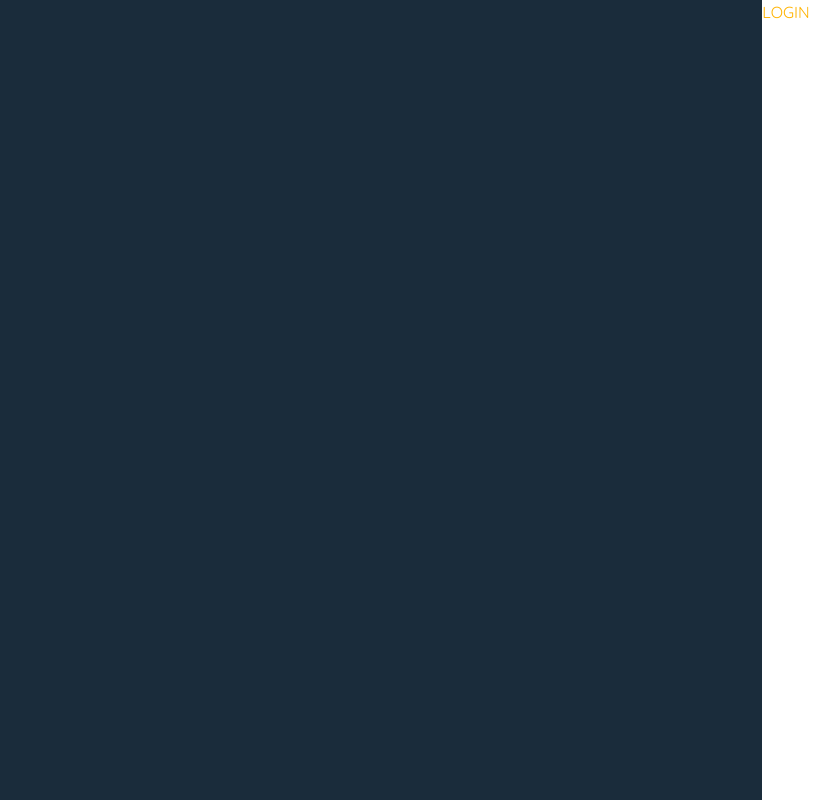
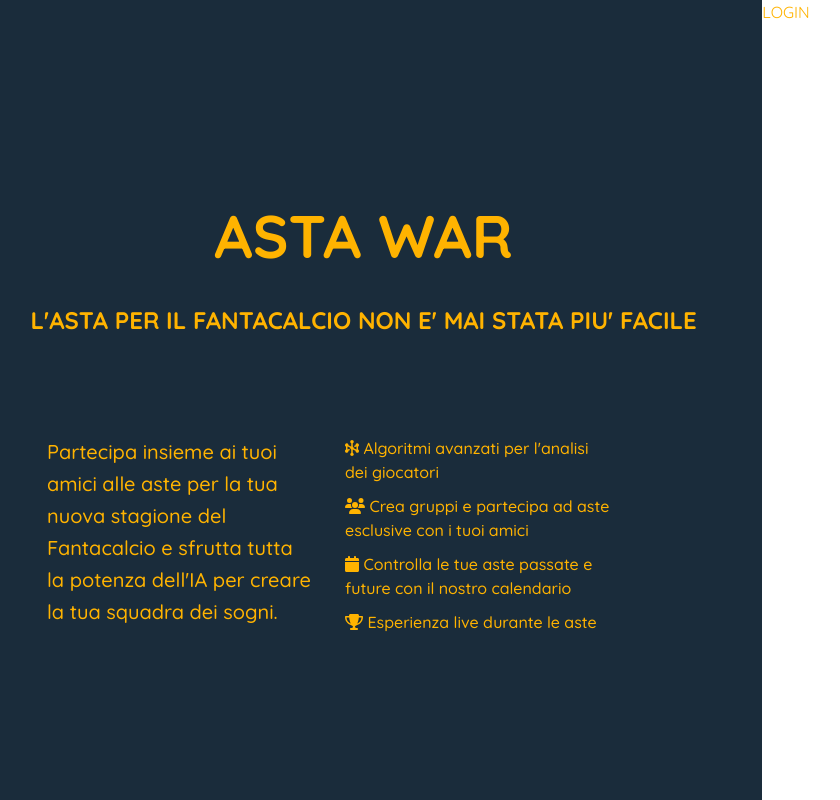
Before and after one commit to danielecomandini/astawar, a React (Vite) app: page / in a window 1280 px wide. Shown: the whole page, without its empty margins (3-843 px from the left). Built offline with nearby package versions, Linux system fonts and the light colour scheme.

Commit message:
Unlogged description (left)

```diff
--- a/src/UI/elements/grids/AWCol.jsx
+++ b/src/UI/elements/grids/AWCol.jsx
@@ -1,10 +1,10 @@
 import { Grid } from "@mui/material";
 
-const AWCol = ({ children, size = 12, textAlign }) => {
+const AWCol = ({ children, size = 12, textAlign="left" }) => {
   return (
     <Grid size={{ md: size }} sx={{
       textAlign: textAlign
-    }} justifyItems={textAlign}>
+    }}>
       {children}
     </Grid>
   );
--- a/src/UI/elements/grids/AWRow.jsx
+++ b/src/UI/elements/grids/AWRow.jsx
@@ -1,8 +1,8 @@
 import { Box, Grid } from "@mui/material";
 
-const AWRow = ({ children, spacing }) => {
+const AWRow = ({ children, spacing, sx }) => {
   return (
-    <Box sx={{ flexGrow: 1 }}>
+    <Box sx={{ ...sx, flexGrow: 1 }}>
       <Grid
         container
         spacing={spacing || 4}
--- a/src/pages/unlogged/components/UnloggedApplicationDescription.jsx
+++ b/src/pages/unlogged/components/UnloggedApplicationDescription.jsx
@@ -1,15 +1,83 @@
+import {
+  faCalendar,
+  faHexagonNodes,
+  faTrophy,
+  faUsers,
+} from "@fortawesome/free-solid-svg-icons";
 import AWCol from "../../../UI/elements/grids/AWCol";
 import AWRow from "../../../UI/elements/grids/AWRow";
+import AWIcon from "../../../UI/elements/icons/AWIcon";
+import AWText from "../../../UI/elements/texts/AWText";
+import { Box } from "@mui/material";
+
+const Bullet = ({ icon, text }) => {
+  return (
+    <Box
+      sx={{
+        marginBottom: "10px",
+      }}
+    >
+      <AWText variant="h7">
+        <AWIcon
+          icon={icon}
+        />{" "}
+        {text} <br />
+      </AWText>
+    </Box>
+  );
+};
 
 const UnloggedApplicationDescription = () => {
   return (
     <section
       style={{
-        marginTop: "50px"
+        marginTop: "200px",
       }}
     >
-      <AWRow>
-        <AWCol textAlign="center"></AWCol>
+      <AWRow
+        sx={{
+          marginBottom: "100px",
+        }}
+      >
+        <AWCol textAlign="center">
+          <AWText fontWeight="bold" variant="h2">
+            ASTA WAR
+          </AWText>
+        </AWCol>
+        <AWCol textAlign="center">
+          <AWText fontWeight="bold" variant="h5">
+            L'ASTA PER IL FANTACALCIO NON E' MAI STATA PIU' FACILE
+          </AWText>
+        </AWCol>
+      </AWRow>
+
+      <AWRow
+        sx={{
+          paddingLeft: "50px",
+        }}
+      >
+        <AWCol size={5}>
+          <AWText variant="h6">
+            Partecipa insieme ai tuoi amici alle aste per la tua nuova stagione
+            del Fantacalcio e sfrutta tutta la potenza dell'IA per creare la tua
+            squadra dei sogni.
+          </AWText>
+        </AWCol>
+        <AWCol size={5}>
+          <Bullet
+            icon={faHexagonNodes}
+            text="Algoritmi avanzati per l'analisi dei giocatori"
+          />
+          <Bullet
+            icon={faUsers}
+            text="Crea gruppi e partecipa ad aste esclusive con i tuoi amici"
+          />
+          <Bullet
+            icon={faCalendar}
+            text="Controlla le tue aste passate e future con il nostro calendario"
+          />
+          <Bullet icon={faTrophy} text="Esperienza live durante le aste" />
+        </AWCol>
       </AWRow>
     </section>
   );
```
